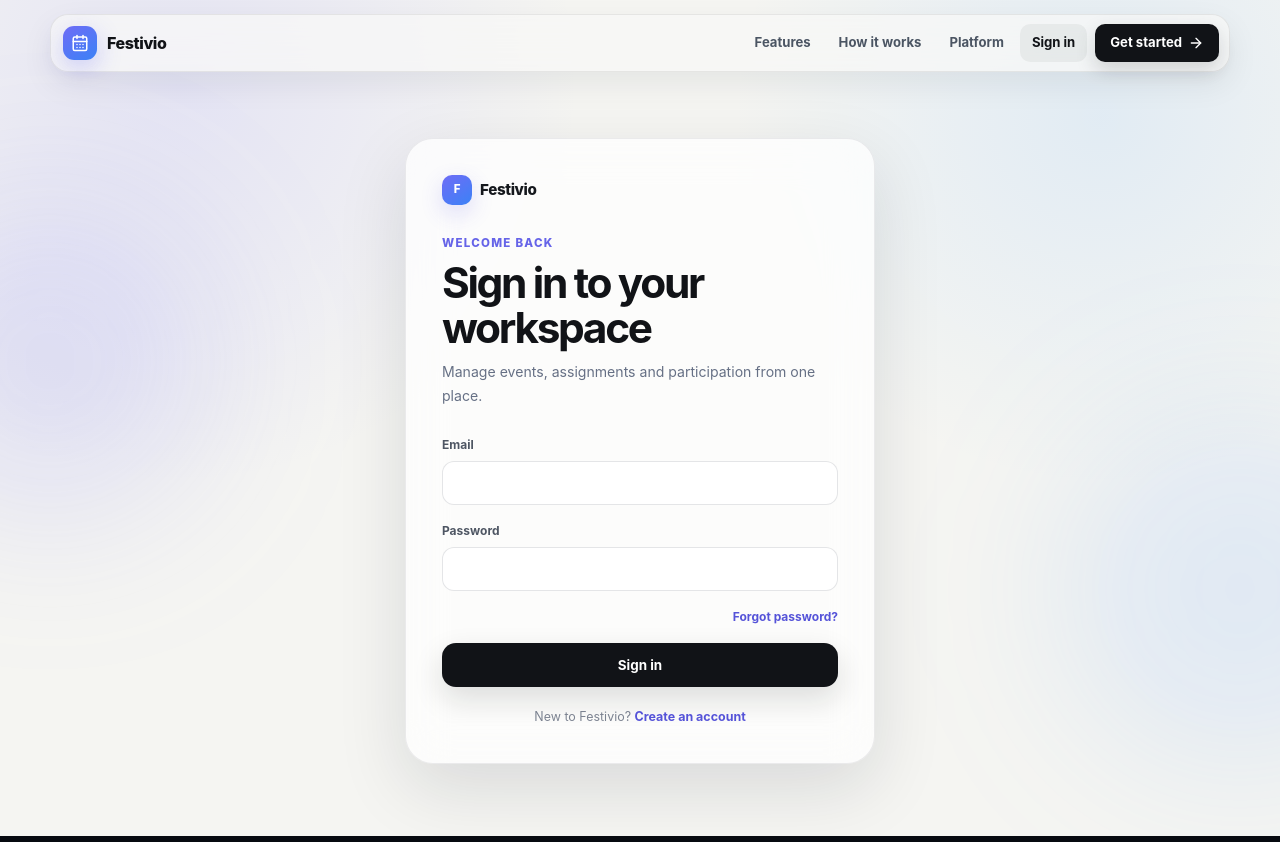
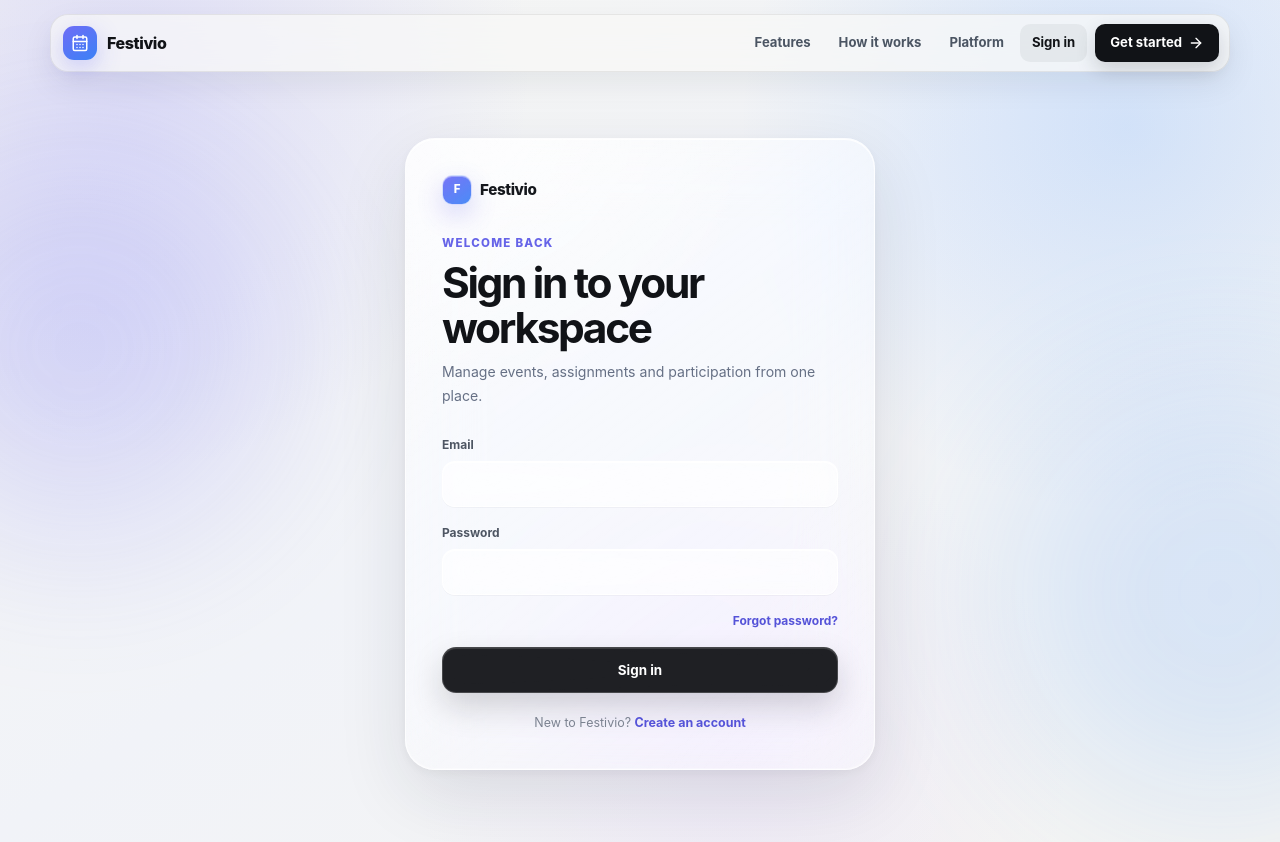
Before and after one commit to chouaib-skitou/Festivio, a React (Create React App) app in the folder frontend/: page /login in a window 1280 px wide. Built offline with nearby package versions, Linux system fonts and the light colour scheme; no server answers.

Commit message:
style(frontend): deepen public auth glassmorphism

```diff
--- a/frontend/src/styles/public.css
+++ b/frontend/src/styles/public.css
@@ -2,6 +2,13 @@
 .platform-page,
 .auth-shell {
   color-scheme: light;
+  --public-glass: rgba(255, 255, 255, .48);
+  --public-glass-strong: rgba(255, 255, 255, .64);
+  --public-glass-soft: rgba(255, 255, 255, .34);
+  --public-glass-border: rgba(255, 255, 255, .72);
+  --public-glass-outline: rgba(16, 24, 40, .07);
+  --public-glass-shadow: 0 24px 70px rgba(31, 38, 54, .11), 0 3px 12px rgba(31, 38, 54, .05);
+  --public-glass-inset: inset 0 1px 0 rgba(255, 255, 255, .92), inset 0 -1px 0 rgba(255, 255, 255, .28);
 }
 
 .auth-shell {
@@ -14,9 +21,10 @@
   overflow: hidden;
   color: var(--marketing-text);
   background:
-    radial-gradient(circle at 14% 10%, rgba(126, 123, 255, .14), transparent 30%),
-    radial-gradient(circle at 86% 14%, rgba(83, 166, 255, .12), transparent 28%),
-    var(--marketing-bg);
+    radial-gradient(circle at 10% 8%, rgba(138, 135, 255, .23), transparent 29%),
+    radial-gradient(circle at 88% 15%, rgba(73, 150, 255, .19), transparent 29%),
+    radial-gradient(circle at 58% 90%, rgba(194, 155, 255, .12), transparent 31%),
+    linear-gradient(145deg, #f7f7f3 0%, #f1f3f8 48%, #f6f5f2 100%);
 }
 
 .auth-shell::before,
@@ -25,34 +33,55 @@
   position: absolute;
   z-index: -1;
   border-radius: 50%;
-  filter: blur(80px);
+  filter: blur(92px);
   pointer-events: none;
+  opacity: .95;
 }
 
 .auth-shell::before {
-  width: 320px;
-  height: 320px;
-  left: -110px;
-  top: 24%;
-  background: rgba(111, 108, 246, .15);
+  width: 390px;
+  height: 390px;
+  left: -115px;
+  top: 18%;
+  background: rgba(111, 108, 246, .22);
 }
 
 .auth-shell::after {
-  width: 360px;
-  height: 360px;
-  right: -140px;
-  bottom: 8%;
-  background: rgba(73, 150, 255, .12);
+  width: 430px;
+  height: 430px;
+  right: -155px;
+  bottom: 4%;
+  background: rgba(73, 150, 255, .18);
 }
 
 .auth-card {
+  position: relative;
+  overflow: hidden;
   width: min(470px, 100%);
   padding: 36px;
-  border: 1px solid var(--marketing-border);
-  border-radius: var(--radius-xl);
-  background: rgba(255, 255, 255, .72);
-  box-shadow: var(--shadow-md);
-  backdrop-filter: blur(var(--glass-blur)) saturate(145%);
+  border: 1px solid var(--public-glass-border);
+  border-radius: 30px;
+  background:
+    linear-gradient(145deg, rgba(255, 255, 255, .62), rgba(255, 255, 255, .32));
+  box-shadow: var(--public-glass-shadow), var(--public-glass-inset);
+  backdrop-filter: blur(34px) saturate(185%);
+  -webkit-backdrop-filter: blur(34px) saturate(185%);
+}
+
+.auth-card::before {
+  content: '';
+  position: absolute;
+  inset: 0;
+  pointer-events: none;
+  background:
+    linear-gradient(120deg, rgba(255,255,255,.42), transparent 24%, transparent 74%, rgba(255,255,255,.16)),
+    radial-gradient(circle at 18% 0%, rgba(255,255,255,.75), transparent 34%);
+  opacity: .72;
+}
+
+.auth-card > * {
+  position: relative;
+  z-index: 1;
 }
 
 .auth-card-wide {
@@ -77,10 +106,11 @@
   height: 30px;
   display: grid;
   place-items: center;
+  border: 1px solid rgba(255,255,255,.72);
   border-radius: 10px;
   color: #fff;
-  background: linear-gradient(145deg, var(--brand-500), #3b82f6);
-  box-shadow: 0 8px 22px rgba(79, 70, 229, .18);
+  background: linear-gradient(145deg, rgba(111,108,246,.94), rgba(59,130,246,.92));
+  box-shadow: 0 10px 26px rgba(79, 70, 229, .22), inset 0 1px 0 rgba(255,255,255,.34);
   font-size: .72rem;
   font-weight: 850;
 }
@@ -123,29 +153,38 @@
 .auth-form input,
 .auth-form select {
   width: 100%;
-  min-height: 44px;
-  padding: 11px 12px;
-  border: 1px solid rgba(16, 24, 40, .11);
-  border-radius: 12px;
+  min-height: 46px;
+  padding: 11px 13px;
+  border: 1px solid rgba(255, 255, 255, .8);
+  border-radius: 13px;
   outline: none;
   color: #16191e;
-  background: rgba(255, 255, 255, .8);
-  box-shadow: inset 0 1px 0 rgba(255, 255, 255, .55);
+  background: rgba(255, 255, 255, .5);
+  box-shadow:
+    inset 0 1px 0 rgba(255, 255, 255, .9),
+    0 1px 0 rgba(16, 24, 40, .035);
+  backdrop-filter: blur(14px) saturate(145%);
+  -webkit-backdrop-filter: blur(14px) saturate(145%);
   transition:
     border-color var(--transition-fast),
     box-shadow var(--transition-fast),
-    background var(--transition-fast);
+    background var(--transition-fast),
+    transform var(--transition-fast);
 }
 
 .auth-form input::placeholder {
-  color: #98a2b3;
+  color: #8f98a6;
 }
 
 .auth-form input:focus,
 .auth-form select:focus {
-  border-color: rgba(111, 108, 246, .6);
-  background: #fff;
-  box-shadow: 0 0 0 3px rgba(111, 108, 246, .1);
+  border-color: rgba(111, 108, 246, .5);
+  background: rgba(255,255,255,.7);
+  box-shadow:
+    0 0 0 4px rgba(111, 108, 246, .09),
+    inset 0 1px 0 rgba(255,255,255,.95),
+    0 8px 22px rgba(69,76,94,.06);
+  transform: translateY(-1px);
 }
 
 .auth-form select option {
@@ -186,34 +225,42 @@
 }
 
 .auth-shell .primary-button {
-  min-height: 44px;
+  min-height: 46px;
   color: #fff;
-  background: #111317;
-  box-shadow: 0 12px 30px rgba(17, 19, 23, .14);
+  border: 1px solid rgba(255,255,255,.18);
+  background: rgba(17, 19, 23, .94);
+  box-shadow:
+    0 14px 32px rgba(17, 19, 23, .17),
+    inset 0 1px 0 rgba(255,255,255,.13);
+  backdrop-filter: blur(12px);
 }
 
 .auth-shell .primary-button:hover {
   background: #000;
-  box-shadow: 0 16px 34px rgba(17, 19, 23, .18);
+  box-shadow: 0 18px 38px rgba(17, 19, 23, .22), inset 0 1px 0 rgba(255,255,255,.16);
 }
 
 .auth-alert {
   margin-top: 18px;
   padding: 11px 13px;
-  border-radius: 11px;
+  border-radius: 12px;
   font-size: .78rem;
+  backdrop-filter: blur(16px) saturate(150%);
+  -webkit-backdrop-filter: blur(16px) saturate(150%);
 }
 
 .auth-alert-error {
   color: #b42318;
-  border: 1px solid rgba(240, 68, 56, .16);
-  background: rgba(254, 243, 242, .9);
+  border: 1px solid rgba(255,255,255,.68);
+  background: rgba(254, 243, 242, .62);
+  box-shadow: inset 0 1px 0 rgba(255,255,255,.72);
 }
 
 .auth-alert-success {
   color: #027a48;
-  border: 1px solid rgba(18, 183, 106, .16);
-  background: rgba(236, 253, 243, .9);
+  border: 1px solid rgba(255,255,255,.68);
+  background: rgba(236, 253, 243, .62);
+  box-shadow: inset 0 1px 0 rgba(255,255,255,.72);
 }
 
 .auth-shell .checkbox-label {
@@ -228,6 +275,17 @@
   color-scheme: dark;
 }
 
+@media (prefers-reduced-transparency: reduce) {
+  .auth-card,
+  .auth-form input,
+  .auth-form select,
+  .auth-alert {
+    backdrop-filter: none;
+    -webkit-backdrop-filter: none;
+    background-color: rgba(255,255,255,.9);
+  }
+}
+
 @media (max-width: 650px) {
   .auth-shell {
     padding: 112px 14px 42px;
@@ -235,7 +293,7 @@
 
   .auth-card {
     padding: 28px 22px;
-    border-radius: 22px;
+    border-radius: 24px;
   }
 
   .auth-grid {
```
